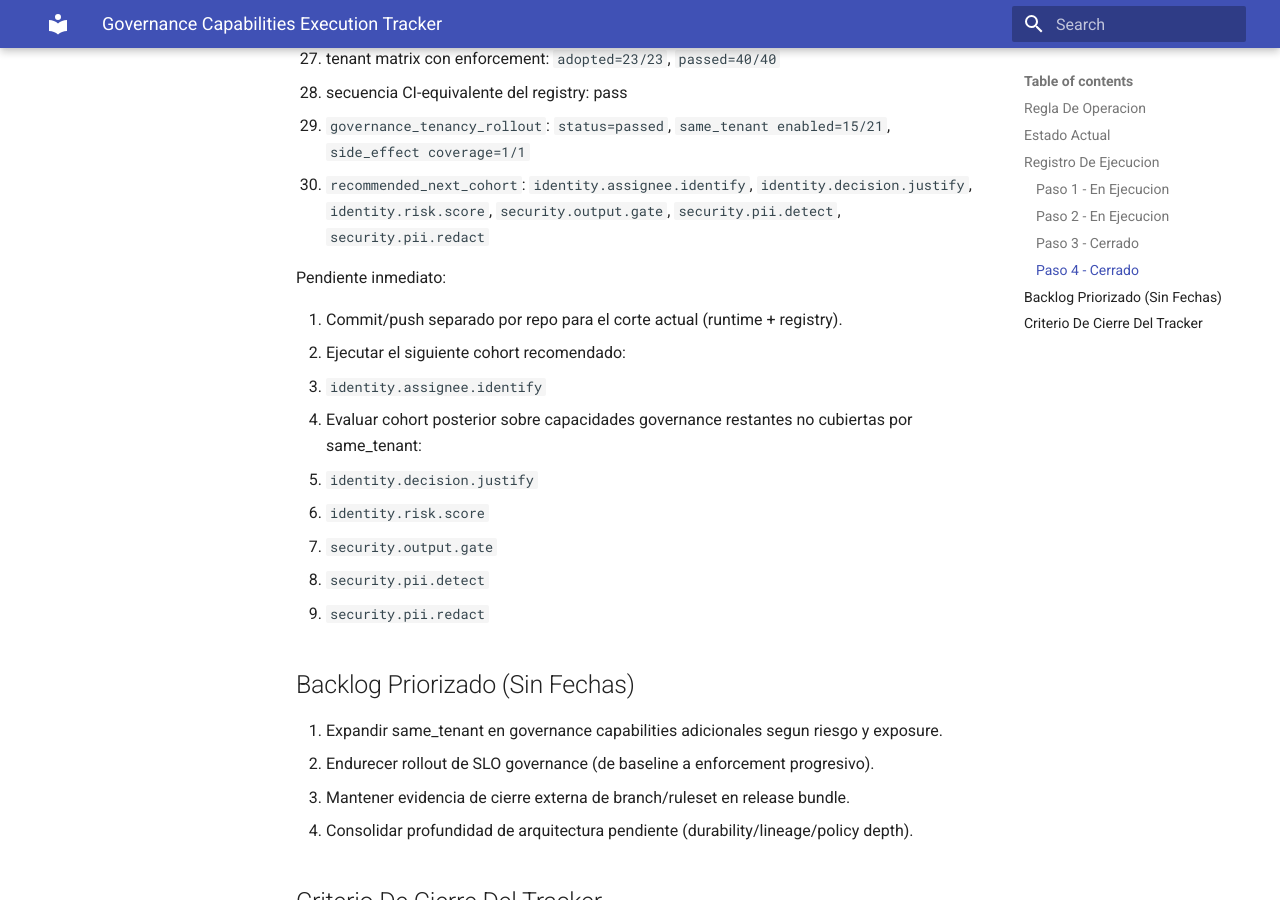
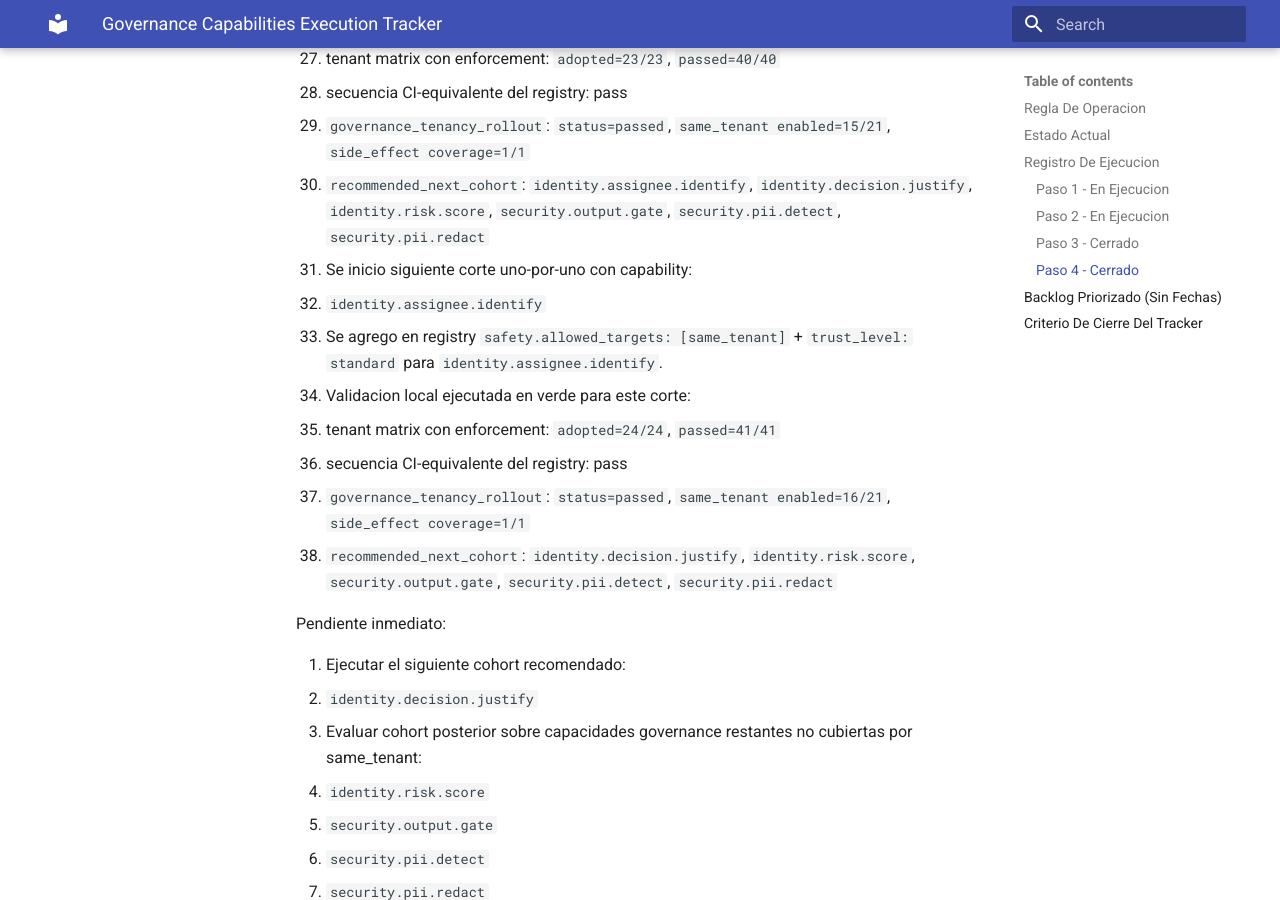
Before and after one commit to 11adyy/pact-research, an MkDocs documentation site: the page built from docs/GOVERNANCE_CAPABILITIES_EXECUTION_TRACKER.md, in a window 1280 px wide and 900 px high, scrolled down 4158 px. Built offline with MkDocs 1.6.1 and Material for MkDocs 9.7.7, drawn with Linux system fonts in a browser that asks for light colours.

Commit message:
Revise docs, tooling
Recorded changes:
- M docs/GOVERNANCE_CAPABILITIES_EXECUTION_TRACKER.md
- M tooling/verify_tenant_isolation_matrix.py

```diff
--- a/docs/GOVERNANCE_CAPABILITIES_EXECUTION_TRACKER.md
+++ b/docs/GOVERNANCE_CAPABILITIES_EXECUTION_TRACKER.md
@@ -122,14 +122,20 @@ Hecho:
    - secuencia CI-equivalente del registry: pass
    - `governance_tenancy_rollout`: `status=passed`, `same_tenant enabled=15/21`, `side_effect coverage=1/1`
    - `recommended_next_cohort`: `identity.assignee.identify`, `identity.decision.justify`, `identity.risk.score`, `security.output.gate`, `security.pii.detect`, `security.pii.redact`
+12. Se inicio siguiente corte uno-por-uno con capability:
+   - `identity.assignee.identify`
+13. Se agrego en registry `safety.allowed_targets: [same_tenant]` + `trust_level: standard` para `identity.assignee.identify`.
+14. Validacion local ejecutada en verde para este corte:
+   - tenant matrix con enforcement: `adopted=24/24`, `passed=41/41`
+   - secuencia CI-equivalente del registry: pass
+   - `governance_tenancy_rollout`: `status=passed`, `same_tenant enabled=16/21`, `side_effect coverage=1/1`
+   - `recommended_next_cohort`: `identity.decision.justify`, `identity.risk.score`, `security.output.gate`, `security.pii.detect`, `security.pii.redact`
 
 Pendiente inmediato:
 
-1. Commit/push separado por repo para el corte actual (runtime + registry).
-2. Ejecutar el siguiente cohort recomendado:
-   - `identity.assignee.identify`
-3. Evaluar cohort posterior sobre capacidades governance restantes no cubiertas por same_tenant:
+1. Ejecutar el siguiente cohort recomendado:
    - `identity.decision.justify`
+2. Evaluar cohort posterior sobre capacidades governance restantes no cubiertas por same_tenant:
    - `identity.risk.score`
    - `security.output.gate`
    - `security.pii.detect`
```
Also changed, not shown: 1 other file.
